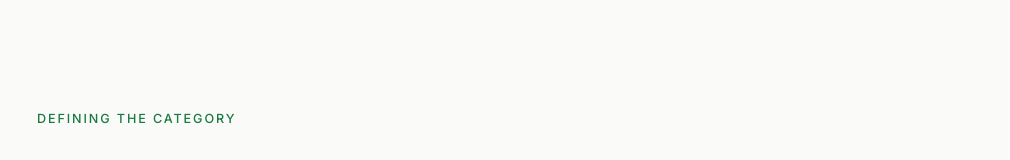
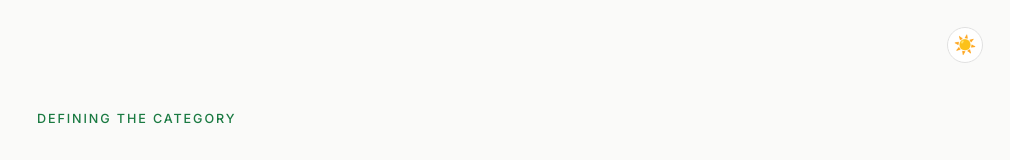
Before and after one commit to AuthorityTech/machinerelations.ai, a Next.js app: page / in a window 1280 px wide. Shown: the top 160 px of the page, without its empty margins (270-1280 px from the left). Built offline with nearby package versions, Linux system fonts and the light colour scheme.

Commit message:
feat: add theme toggle button

```diff
--- a/src/app/page.tsx
+++ b/src/app/page.tsx
@@ -152,6 +152,33 @@ export default function Home() {
         dangerouslySetInnerHTML={{ __html: JSON.stringify(jsonLd) }}
       />
 
+      <button
+        className="theme-toggle"
+        id="theme-toggle"
+        aria-label="Toggle theme"
+        suppressHydrationWarning
+      >
+        ☀️
+      </button>
+      <script
+        dangerouslySetInnerHTML={{
+          __html: `
+            (function() {
+              var t = localStorage.getItem('theme');
+              var prefersDark = window.matchMedia('(prefers-color-scheme: dark)').matches;
+              var isDark = t === 'dark' || (!t && prefersDark);
+              if (!isDark) document.documentElement.classList.add('light');
+              var btn = document.getElementById('theme-toggle');
+              btn.textContent = isDark ? '☀️' : '🌙';
+              btn.addEventListener('click', function() {
+                var isLight = document.documentElement.classList.toggle('light');
+                btn.textContent = isLight ? '🌙' : '☀️';
+                localStorage.setItem('theme', isLight ? 'light' : 'dark');
+              });
+            })();
+          `,
+        }}
+      />
       <div className="site-wrapper">
         {/* Hero */}
         <header className="hero">
```
